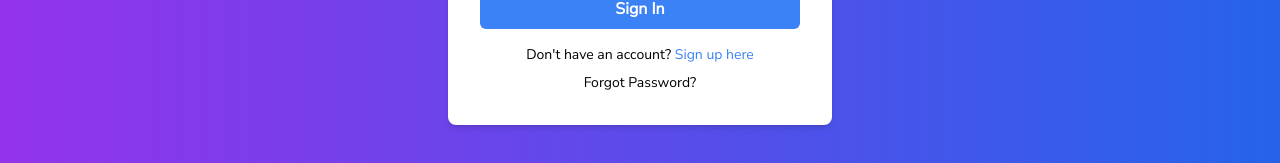
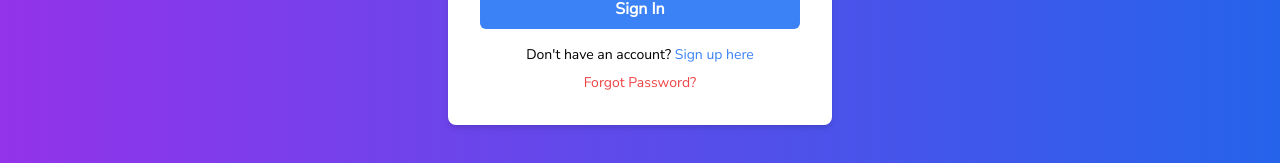
Before and after one commit to venkatasai24/UI, a React (Create React App) app: page /login in a window 1280 px wide. Shown: the part 539-702 px from the top of the page. Built offline with nearby package versions, Linux system fonts and the light colour scheme; no server answers.

Commit message:
minor fixes

```diff
--- a/src/components/AuthForm.jsx
+++ b/src/components/AuthForm.jsx
@@ -129,9 +129,9 @@ const AuthForm = ({
                 <div className="mt-2">
                   <button
                     onClick={toggleForgot}
-                    className={`text-${
-                      !forgot ? "red" : "green"
-                    }-500 hover:underline`}
+                    className={`${
+                      !forgot ? "text-red-500" : "text-green-500"
+                    } hover:underline`}
                   >
                     {!forgot ? "Forgot Password?" : "Remembered?"}
                   </button>
--- a/src/pages/LoginPage.jsx
+++ b/src/pages/LoginPage.jsx
@@ -73,6 +73,7 @@ const LoginPage = () => {
         }, 2000); // Adjust the delay as needed
       } else {
         showToast("", `Your ${response.data.message}!`);
+        setForgot(false);
       }
     } catch (error) {
       if (error?.response?.data?.message) err = error.response.data.message;
--- a/src/pages/ReadBlogs.jsx
+++ b/src/pages/ReadBlogs.jsx
@@ -41,7 +41,6 @@ const ReadBlogs = () => {
     }
   };
 
-  useEffect(() => {
   const getBlogs = async () => {
     let err = null;
     setLoading(true); // Set loading to true before making the request
@@ -68,6 +67,8 @@ const ReadBlogs = () => {
       }
     }
   };
+
+  useEffect(() => {
     getBlogs();
   }, []);
 
@@ -83,7 +84,12 @@ const ReadBlogs = () => {
             type="text"
             placeholder="Search blogs..."
             value={searchQuery}
-            onChange={(e) => setSearchQuery(e.target.value)}
+            onChange={(e) => {
+              setSearchQuery(e.target.value);
+              if (e.target.value.length === 0) {
+                getBlogs();
+              }
+            }}
             className="p-2 rounded-l-md border border-gray-300 focus:outline-none w-full"
             style={{ height: "2.5rem" }} // Set the height of the input field
           />
```
Lines whose indentation alone changed are shown as unchanged.
